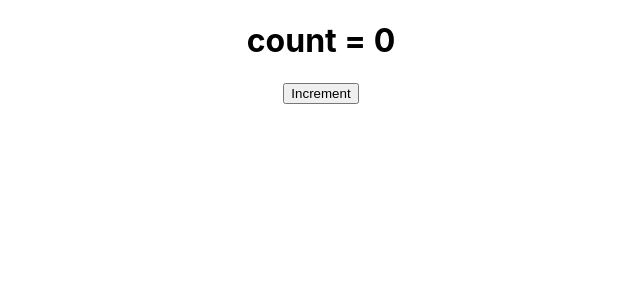
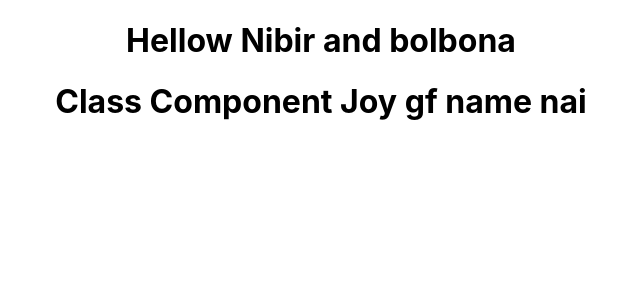
Before and after one commit to Robaith/react, a React (Create React App) app: page / in a window 1280 px wide. Shown: the top 300 px of the page, without its empty margins (319-959 px from the left). Built offline with nearby package versions, Linux system fonts and the light colour scheme.

Commit message:
Destructuring props

```diff
--- a/src/App.js
+++ b/src/App.js
@@ -8,8 +8,11 @@ import Counter from './components/Counter';
 function App() {
   return (
     <div className="App">
-      <Counter />
+      {/* <Counter /> */}
       {/* <Message /> */}
+
+      <Greet name="Nibir" gfName="bolbona" />
+      <Welcome name="Joy" gfName="nai" />
       {/* <Greet name="Robaith" gfName="abc" >
         <p>This is children props</p>
       </Greet>
--- a/src/components/Greet.js
+++ b/src/components/Greet.js
@@ -1,10 +1,10 @@
 import React from 'react'
 
 const Greet = (props) => {
+    const {name,gfName} = props
     return (
         <div>
-            <h1>Hellow {props.name} and {props.gfName}</h1>
-            {props.children}
+            <h1>Hellow {name} and {gfName}</h1>
         </div>
 
     )
--- a/src/components/Welcome.js
+++ b/src/components/Welcome.js
@@ -2,7 +2,8 @@ import React, { Component } from 'react'
 
 class Welcome extends Component {
     render() {
-    return <h1>Class Component {this.props.name}</h1>
+        const {name,gfName} = this.props
+        return <h1>Class Component {name} gf name {gfName}</h1>
     }
 }
 
```
Also changed, not shown: 1 other file (tests, documents, lock files or other folders).
